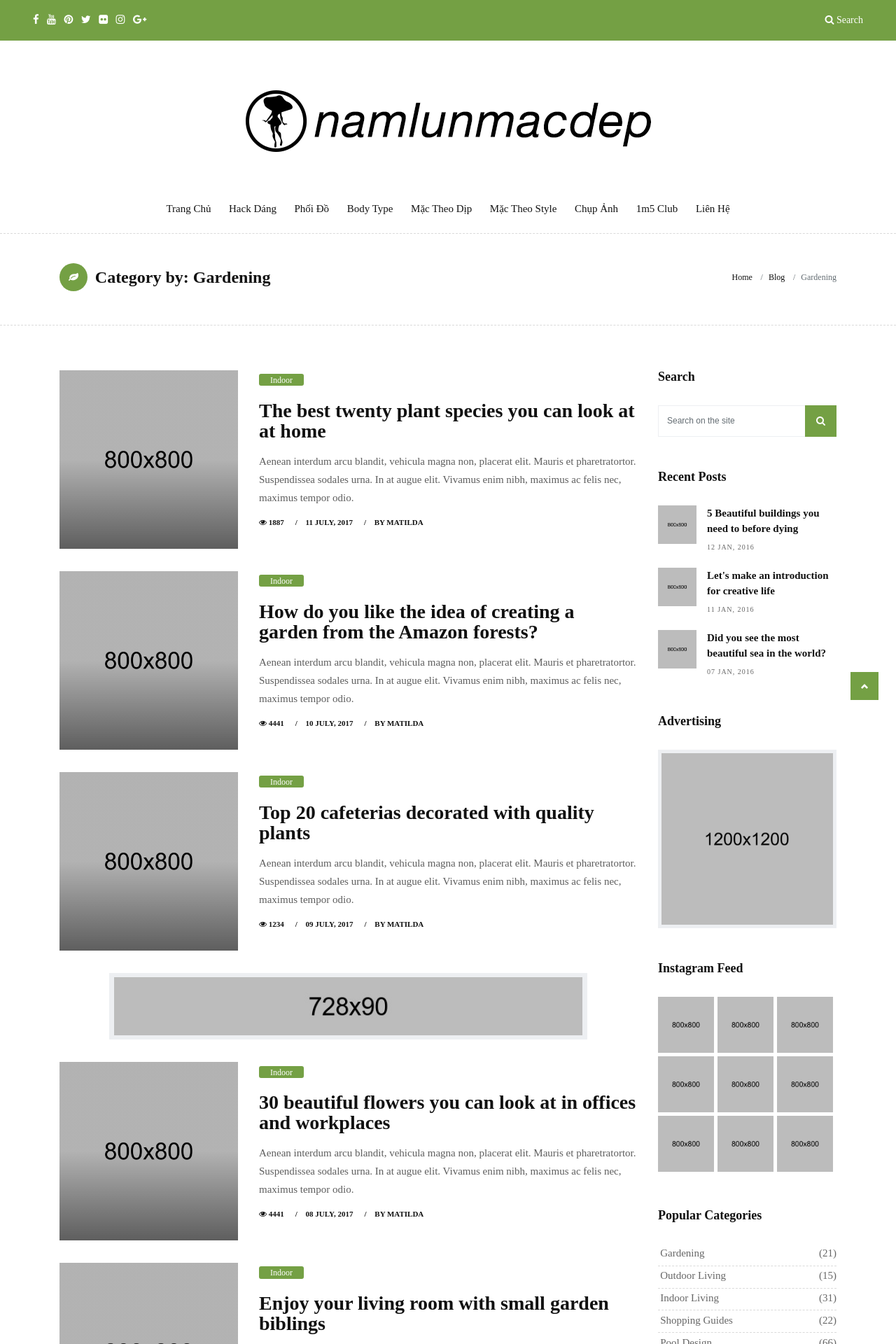
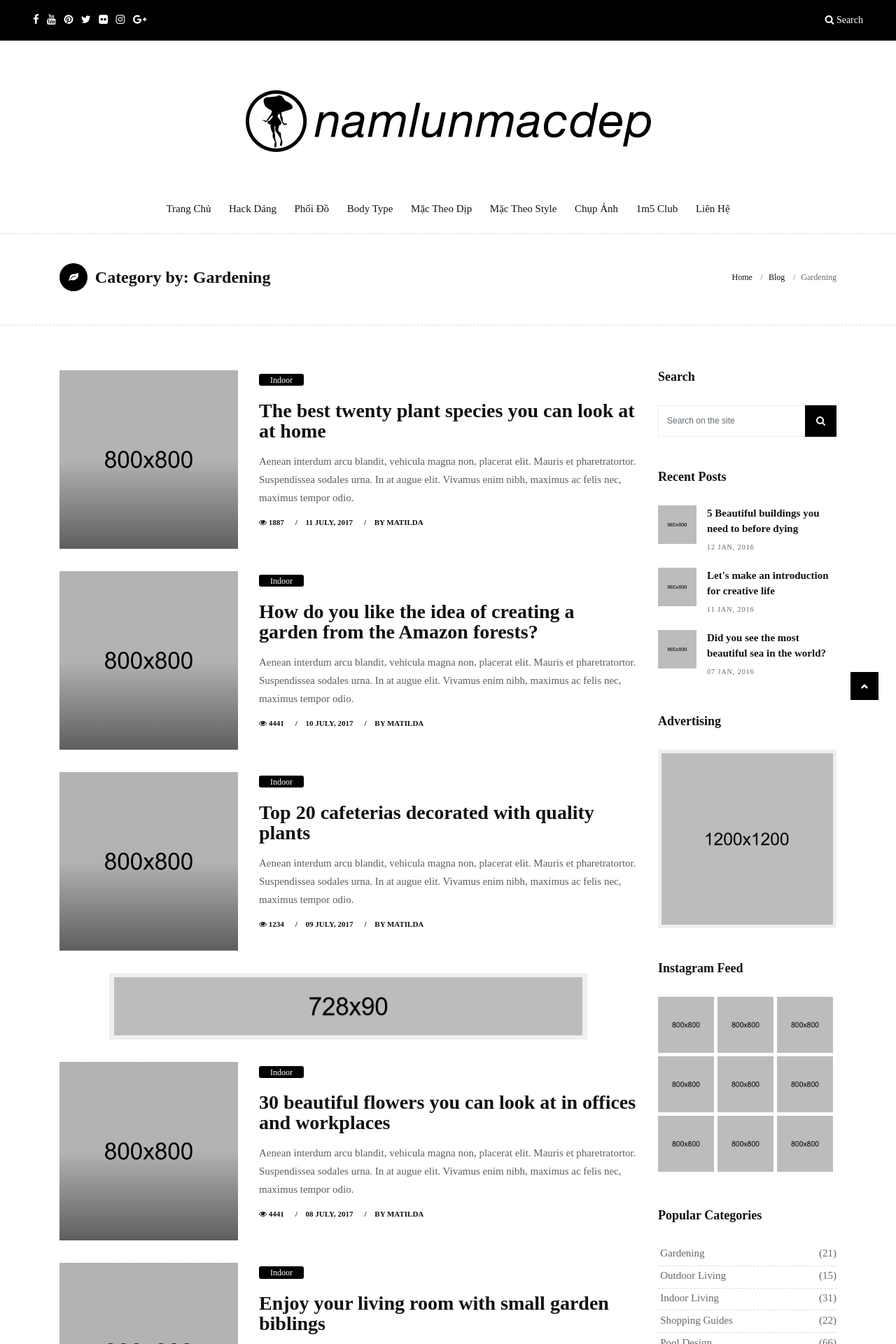
Before and after one commit to quinnybelle/quinnybelle.github.io, a Jekyll site: the page built from blogs/blogs.html, in a window 1280 px wide. Shown: the top 1920 px of the page at 70% size. Built offline with Jekyll 4.4.1, drawn with Linux system fonts in a browser that asks for light colours; some web fonts are replaced.

Commit message:
Update garden.css

```diff
--- a/assets/css/version/garden.css
+++ b/assets/css/version/garden.css
@@ -141,8 +141,8 @@ p,
 .page-link,
 .topbar-section {
 	color:#ffffff !important;
-	background-color: #74a044 !important;
-	border-color: #74a044 !important;
+	background-color: #000 !important;
+	border-color: #000 !important;
 }
 
 
@@ -155,5 +155,5 @@ a:focus,
 .navbar-nav .nav-link.active.color-green-hover,
 .navbar-nav .nav-link.color-green-hover:hover,
 .navbar-nav .nav-link.color-green-hover:focus {
-    color: #74a044 !important;
+    color: #000 !important;
 }
```
